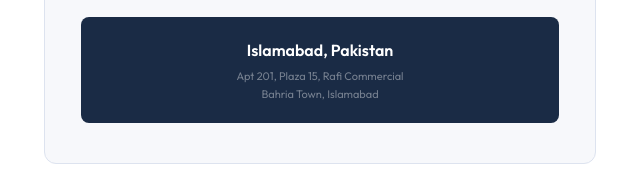
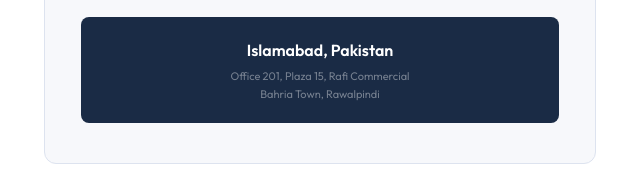
Before and after one commit to mhkazmi21/daqai-website, a plain HTML site: page about.html in a window 1280 px wide. Shown: the part 1436-1613 px from the top of the page, 636-1276 px from the left. Drawn offline with nearby package versions, Linux system fonts and the light colour scheme.

Commit message:
Update about.html

```diff
--- a/about.html
+++ b/about.html
@@ -341,7 +341,7 @@
         </div>
         <div class="hq-badge">
           <div class="city">Islamabad, Pakistan</div>
-          <div class="addr">Apt 201, Plaza 15, Rafi Commercial<br/>Bahria Town, Islamabad</div>
+          <div class="addr">Office 201, Plaza 15, Rafi Commercial<br/>Bahria Town, Rawalpindi</div>
         </div>
       </div>
     </div>
```
